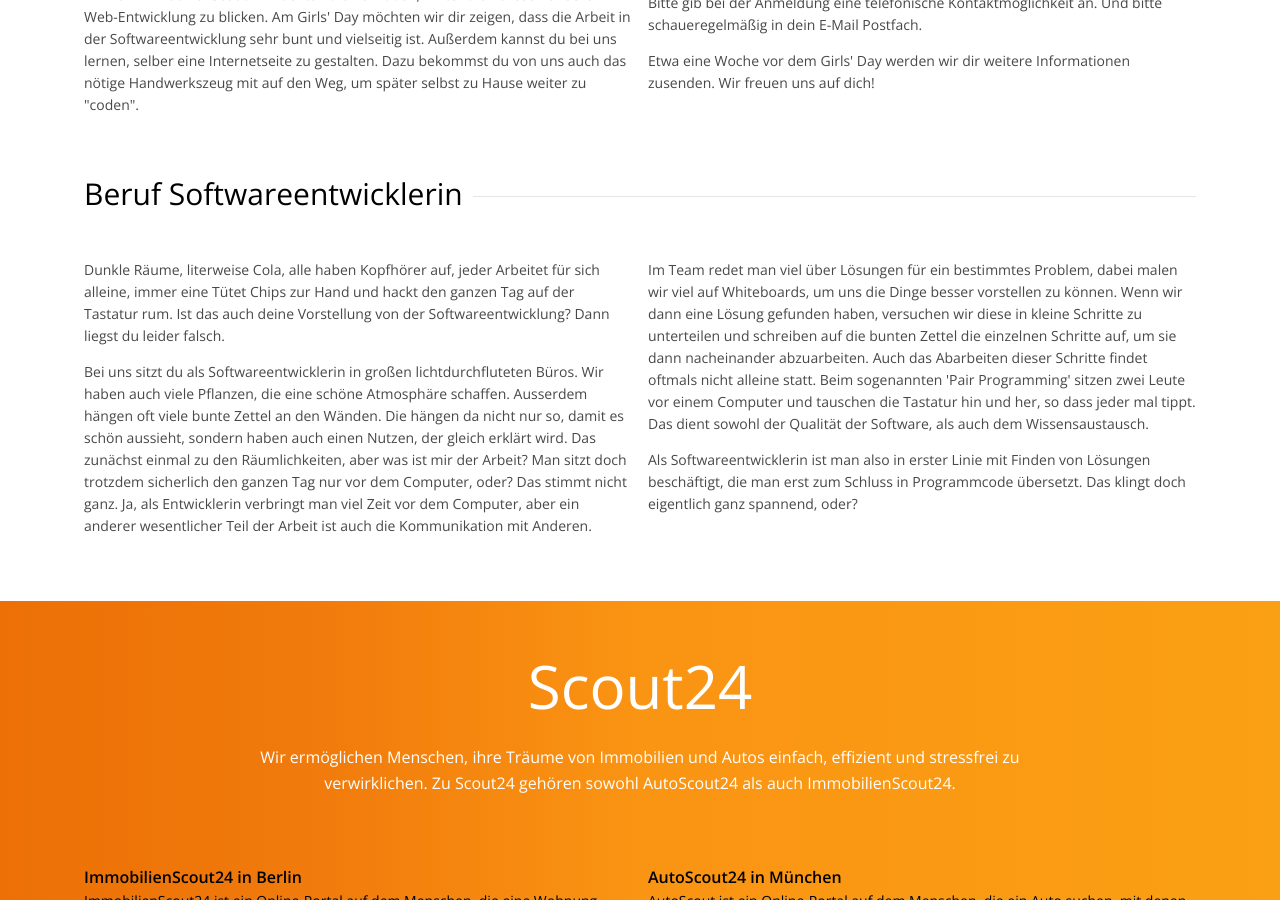
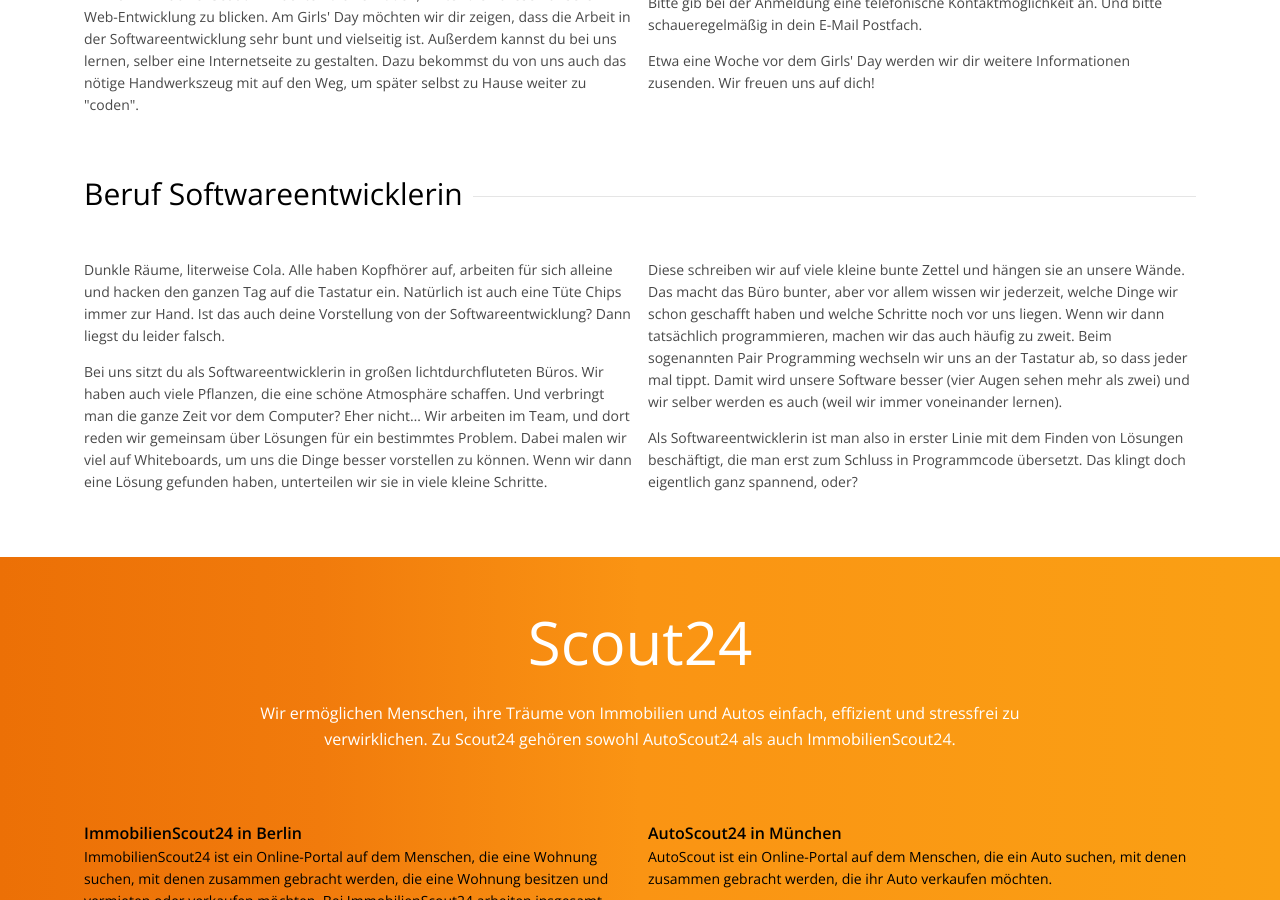
Before and after one commit to Scout24/girls-day, a Jekyll site: the page built from index.html, in a window 1280 px wide and 900 px high, scrolled down 914 px. Built offline with Jekyll 4.4.1, drawn with Linux system fonts in a browser that asks for light colours.

Commit message:
modified text about software developers

```diff
--- a/index.html
+++ b/index.html
@@ -210,36 +210,28 @@
                                             <div class="parsys_column colctrl-2-c0">
                                                 <div class="cl section textimage">
                                                     <div class="text">
-                                                        <p>Dunkle Räume, literweise Cola, alle haben Kopfhörer auf,  jeder Arbeitet
-                                                            für sich alleine, immer eine Tütet Chips zur Hand und hackt den ganzen
-                                                            Tag auf der Tastatur rum. Ist das auch deine Vorstellung von der
-                                                            Softwareentwicklung? Dann liegst du leider falsch. </p>
-                                                        <p>Bei uns sitzt du als Softwareentwicklerin in großen lichtdurchfluteten Büros.
-                                                            Wir haben auch viele Pflanzen, die eine schöne Atmosphäre schaffen. Ausserdem
-                                                            hängen oft viele bunte Zettel an den Wänden. Die hängen da nicht nur so, damit
-                                                            es schön aussieht, sondern haben auch einen Nutzen, der gleich erklärt wird.
-                                                            Das zunächst einmal zu den Räumlichkeiten, aber was ist mir der Arbeit? Man
-                                                            sitzt doch trotzdem sicherlich den ganzen Tag nur vor dem Computer, oder?
-                                                            Das stimmt nicht ganz. Ja, als Entwicklerin verbringt man viel Zeit vor dem
-                                                            Computer, aber ein anderer wesentlicher Teil der Arbeit ist auch die
-                                                            Kommunikation mit Anderen.</p>
+                                                        <p>Dunkle Räume, literweise Cola. Alle haben Kopfhörer auf, arbeiten für sich alleine und hacken den ganzen Tag auf die Tastatur ein. Natürlich ist auch eine
+                                                            Tüte Chips immer zur Hand. Ist das auch deine Vorstellung von der Softwareentwicklung? Dann liegst du leider falsch.</p>
+                                                        <p>
+                                                            Bei uns sitzt du als Softwareentwicklerin in großen lichtdurchfluteten Büros. Wir haben auch viele Pflanzen, die eine schöne Atmosphäre schaffen. Und
+                                                            verbringt man die ganze Zeit vor dem Computer? Eher nicht…
+                                                            Wir arbeiten im Team, und dort reden wir gemeinsam über Lösungen für ein bestimmtes Problem. Dabei malen wir viel auf Whiteboards, um uns die Dinge besser
+                                                            vorstellen zu können. Wenn wir dann eine Lösung gefunden haben, unterteilen wir sie in viele kleine Schritte.
+                                                        </p>
                                                     </div>
                                                 </div>
                                             </div>
                                             <div class="parsys_column colctrl-2-c1">
                                                 <div class="cl section textimage">
                                                     <div class="text">
-                                                        <p>Im Team redet man viel über Lösungen für ein bestimmtes
-                                                            Problem, dabei malen wir viel auf Whiteboards, um uns die Dinge besser vorstellen
-                                                            zu können. Wenn wir dann eine Lösung gefunden haben, versuchen wir diese in
-                                                            kleine Schritte zu unterteilen und schreiben auf die bunten Zettel die einzelnen
-                                                            Schritte auf,  um sie dann nacheinander abzuarbeiten. Auch das Abarbeiten dieser
-                                                            Schritte findet oftmals nicht alleine statt. Beim sogenannten 'Pair Programming'
-                                                            sitzen zwei Leute vor einem Computer und tauschen die Tastatur hin und her, so dass
-                                                            jeder mal tippt. Das dient sowohl der Qualität der Software, als auch dem Wissensaustausch. </p>
-                                                        <p>Als Softwareentwicklerin ist man also in erster Linie mit Finden von Lösungen beschäftigt,
-                                                            die man erst zum Schluss in Programmcode übersetzt. Das klingt doch eigentlich ganz spannend,
-                                                            oder?</p>
+                                                        <p>Diese schreiben wir auf viele kleine bunte Zettel und hängen sie an unsere Wände. Das macht das Büro bunter, aber vor allem wissen wir jederzeit, welche
+                                                            Dinge wir schon geschafft haben und welche Schritte noch vor uns liegen.
+                                                            Wenn wir dann tatsächlich programmieren, machen wir das auch häufig zu zweit. Beim sogenannten Pair Programming wechseln wir uns an der Tastatur ab, so
+                                                            dass jeder mal tippt. Damit wird unsere Software besser (vier Augen sehen mehr als zwei) und wir selber werden es auch (weil wir immer voneinander lernen).
+                                                        </p>
+                                                        <p>Als Softwareentwicklerin ist man also in erster Linie mit dem Finden von Lösungen beschäftigt, die man erst zum Schluss in Programmcode übersetzt. Das
+                                                            klingt doch eigentlich ganz spannend, oder?
+                                                        </p>
 
                                                     </div>
                                                 </div>
```
